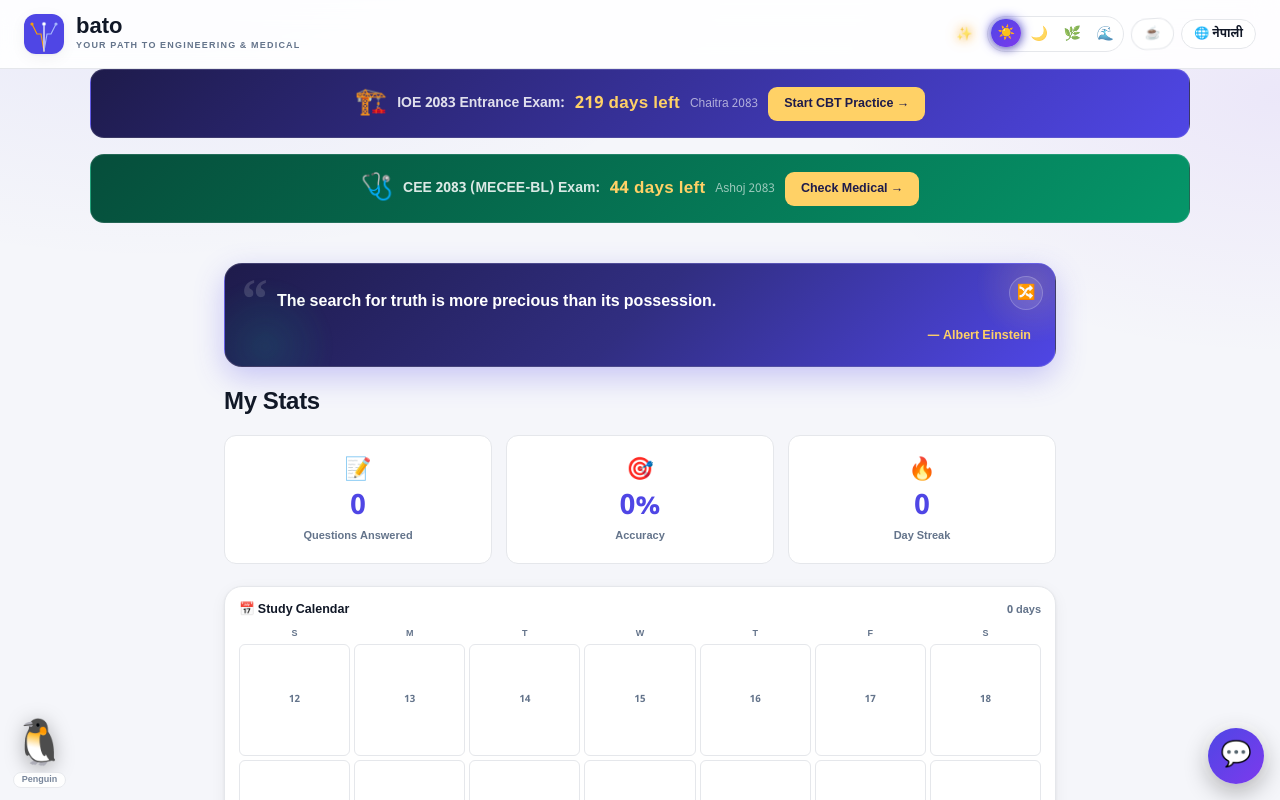
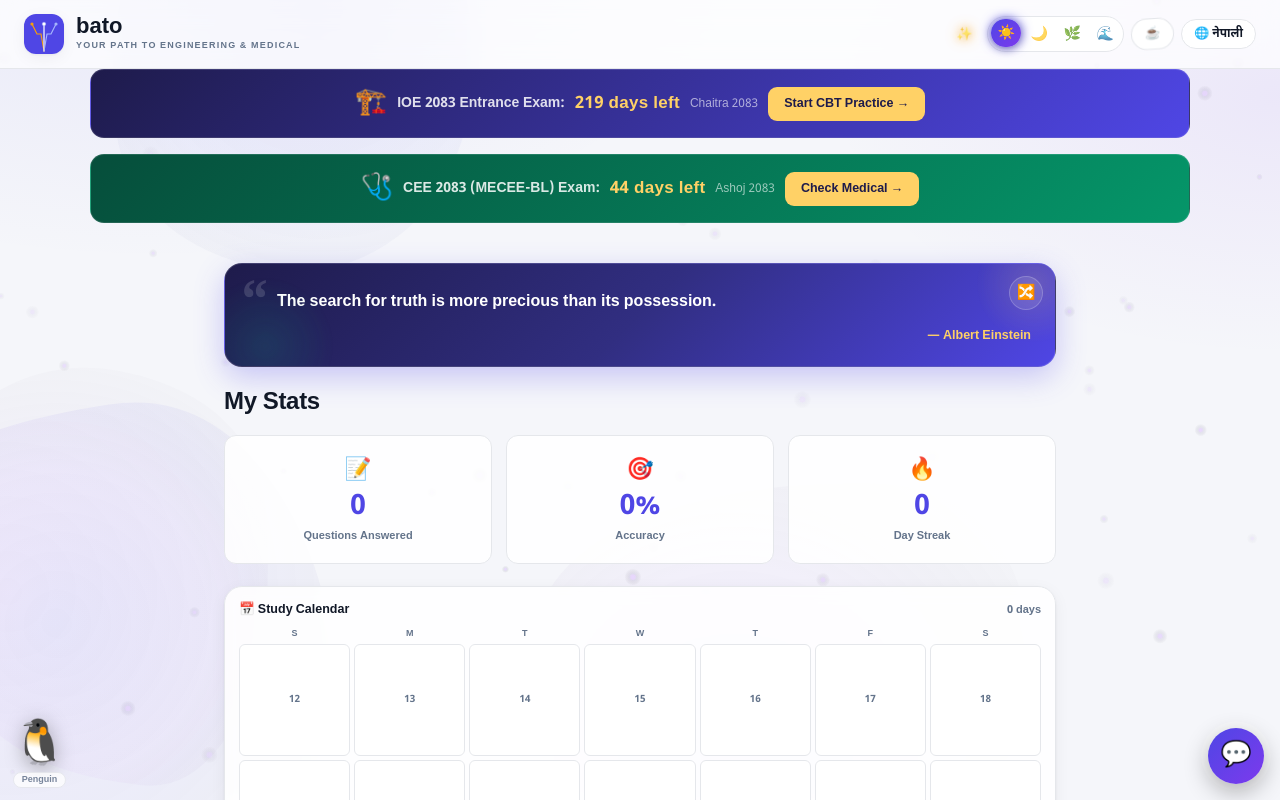
Before and after one commit to harmless-beep/bato, a Next.js app: page / in a window 1280 px wide. Shown: the top 800 px of the page. Built offline with nearby package versions, Linux system fonts and the light colour scheme.

Commit message:
fix: ambient canvas now visible on every page (z-index 0 + page-root wrapper); nav/topbar + all cards themed translucent glassmorphism via color-mix(--card)

```diff
--- a/app/components/ambient-bg.tsx
+++ b/app/components/ambient-bg.tsx
@@ -483,7 +483,7 @@ export default function AmbientBg() {
       ref={canvasRef}
       aria-hidden="true"
       style={{
-        position: 'fixed', inset: 0, zIndex: -1,
+        position: 'fixed', inset: 0, zIndex: 0,
         width: '100vw', height: '100vh',
         pointerEvents: 'none',
       }}
--- a/app/globals.css
+++ b/app/globals.css
@@ -4,7 +4,7 @@
   --bg: #f5f6fa;
   --surface: #f8fafc;
   --surface-2: #eef0f5;
-  --card: #ffffff;
+  --card: color-mix(in srgb, #ffffff 88%, transparent);
   --primary: #4f46e5;
   --primary-soft: #eef2ff;
   --violet: #7c3aed;
@@ -28,6 +28,13 @@ html, body {
   -webkit-font-smoothing: antialiased;
 }
 
+/* All page content sits above the ambient canvas (z-index 0, fixed) */
+.page-root {
+  position: relative;
+  z-index: 1;
+  min-height: 100vh;
+}
+
 a { color: inherit; text-decoration: none; }
 button { font-family: var(--font); cursor: pointer; }
 
@@ -35,7 +42,7 @@ button { font-family: var(--font); cursor: pointer; }
 
 /* ─── Nav ─── */
 .nav {
-  background: rgba(255,255,255,0.9);
+  background: color-mix(in srgb, var(--card) 82%, transparent);
   backdrop-filter: blur(12px);
   padding: 14px 24px;
   display: flex;
@@ -212,6 +219,8 @@ button { font-family: var(--font); cursor: pointer; }
 /* ─── Card ─── */
 .card {
   background: var(--card);
+  backdrop-filter: blur(8px);
+  -webkit-backdrop-filter: blur(8px);
   border-radius: var(--radius);
   padding: 20px;
   border: 1px solid var(--border);
@@ -226,7 +235,8 @@ button { font-family: var(--font); cursor: pointer; }
 .page { min-height: 100vh; }
 .topbar,
 .page-header {
-  background: var(--card);
+  background: color-mix(in srgb, var(--card) 85%, transparent);
+  backdrop-filter: blur(12px);
   border-bottom: 1px solid var(--border);
   padding: 14px 16px;
   display: flex;
@@ -498,7 +508,7 @@ html[data-theme="dark"] {
   --bg: #0f1117;
   --surface: #1a1d27;
   --surface-2: #232734;
-  --card: #191c26;
+  --card: color-mix(in srgb, #191c26 88%, transparent);
   --primary: #818cf8;
   --primary-soft: #1e2440;
   --violet: #a78bfa;
@@ -519,7 +529,7 @@ html[data-theme="forest"] {
   --bg: #0b1613;
   --surface: #12201c;
   --surface-2: #182a24;
-  --card: #122019;
+  --card: color-mix(in srgb, #122019 88%, transparent);
   --primary: #34d399;
   --primary-soft: #133a2b;
   --violet: #4ade80;
@@ -540,7 +550,7 @@ html[data-theme="ocean"] {
   --bg: #0a1320;
   --surface: #0f1c2e;
   --surface-2: #14253c;
-  --card: #0e1a2b;
+  --card: color-mix(in srgb, #0e1a2b 88%, transparent);
   --primary: #38bdf8;
   --primary-soft: #0f3350;
   --violet: #818cf8;
@@ -559,7 +569,7 @@ html[data-theme="ocean"] {
 }
 :is(html[data-theme="dark"],html[data-theme="forest"],html[data-theme="ocean"]) body { background: var(--bg); }
 :is(html[data-theme="dark"],html[data-theme="forest"],html[data-theme="ocean"]) .nav {
-  background: rgba(15,17,23,0.9);
+  background: color-mix(in srgb, var(--card) 82%, transparent);
   border-bottom: 1px solid var(--border);
 }
 :is(html[data-theme="dark"],html[data-theme="forest"],html[data-theme="ocean"]) .hero {
@@ -569,7 +579,7 @@ html[data-theme="ocean"] {
 :is(html[data-theme="dark"],html[data-theme="forest"],html[data-theme="ocean"]) .hero::after { background: var(--glow-b); opacity: 0.3; }
 :is(html[data-theme="dark"],html[data-theme="forest"],html[data-theme="ocean"]) .hero-title { color: #f1f5f9; }
 :is(html[data-theme="dark"],html[data-theme="forest"],html[data-theme="ocean"]) .hero-badge { background: rgba(255,255,255,0.06); border-color: var(--border); color: #d1d5db; }
-:is(html[data-theme="dark"],html[data-theme="forest"],html[data-theme="ocean"]) .topbar, :is(html[data-theme="dark"],html[data-theme="forest"],html[data-theme="ocean"]) .page-header { background: var(--card); border-bottom: 1px solid var(--border); }
+:is(html[data-theme="dark"],html[data-theme="forest"],html[data-theme="ocean"]) .topbar, :is(html[data-theme="dark"],html[data-theme="forest"],html[data-theme="ocean"]) .page-header { background: color-mix(in srgb, var(--card) 85%, transparent); border-bottom: 1px solid var(--border); }
 :is(html[data-theme="dark"],html[data-theme="forest"],html[data-theme="ocean"]) .back-btn { background: var(--surface-2); color: var(--text); }
 :is(html[data-theme="dark"],html[data-theme="forest"],html[data-theme="ocean"]) .option { background: var(--surface); }
 :is(html[data-theme="dark"],html[data-theme="forest"],html[data-theme="ocean"]) .option-letter { background: var(--surface-2); border-color: var(--border); color: var(--text); }
@@ -1266,3 +1276,9 @@ html body {
 
 /* shared suggestion form row */
 .sug-submit-row { display: flex; align-items: center; justify-content: space-between; gap: 10px; margin-top: 10px; flex-wrap: wrap; }
+
+/* Glassmorphism: blur for main surfaces so text stays crisp over interactive bg */
+.branch-result, .paper-card, .question-card, .feature-card, .news-item, .info-box, .col-full, .compare-cell {
+  backdrop-filter: blur(8px);
+  -webkit-backdrop-filter: blur(8px);
+}
--- a/app/layout.tsx
+++ b/app/layout.tsx
@@ -26,12 +26,14 @@ export default function RootLayout({ children }: { children: React.ReactNode })
       </head>
       <body>
         <AmbientBg />
+        <div className="page-root">
           <LangProvider>
             {children}
             <EasterEggs />
             <Companion />
             <SuggestFab />
           </LangProvider>
+        </div>
       </body>
     </html>
   )
```
Lines whose indentation alone changed are shown as unchanged.
